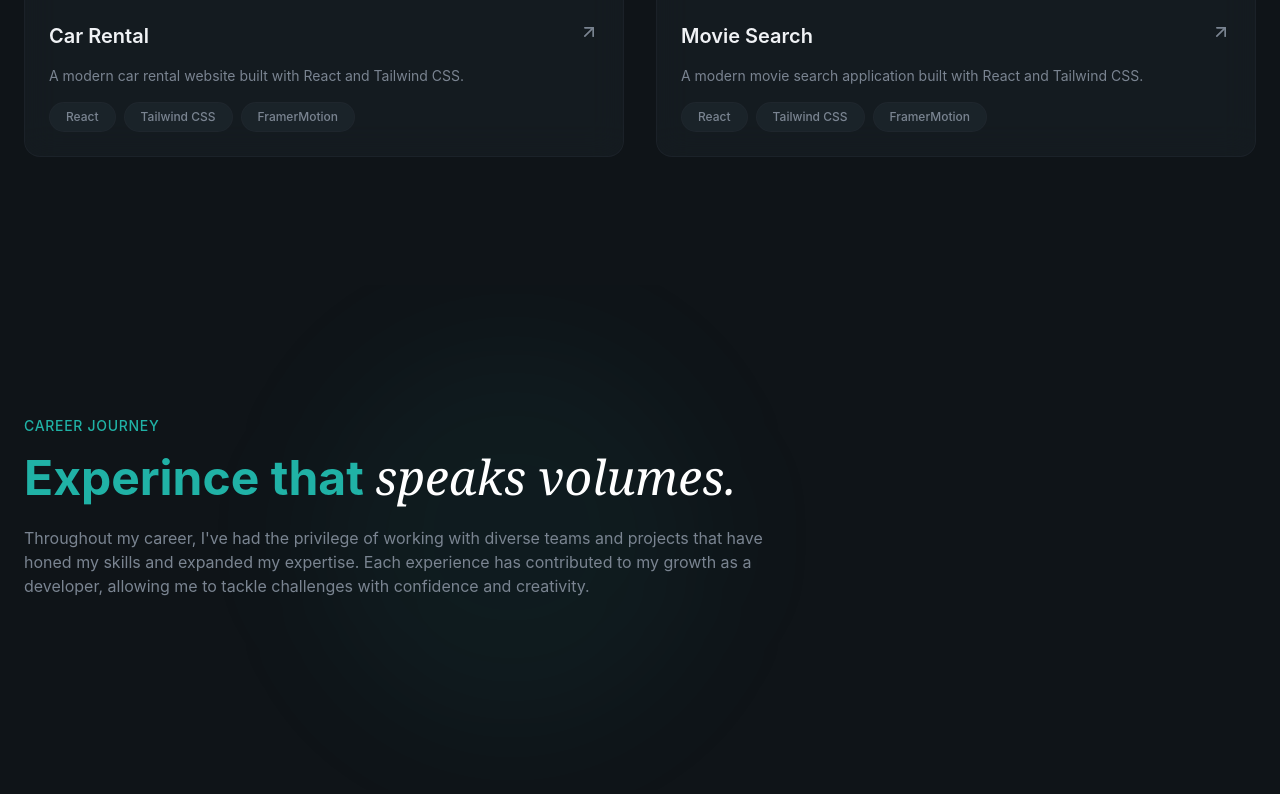
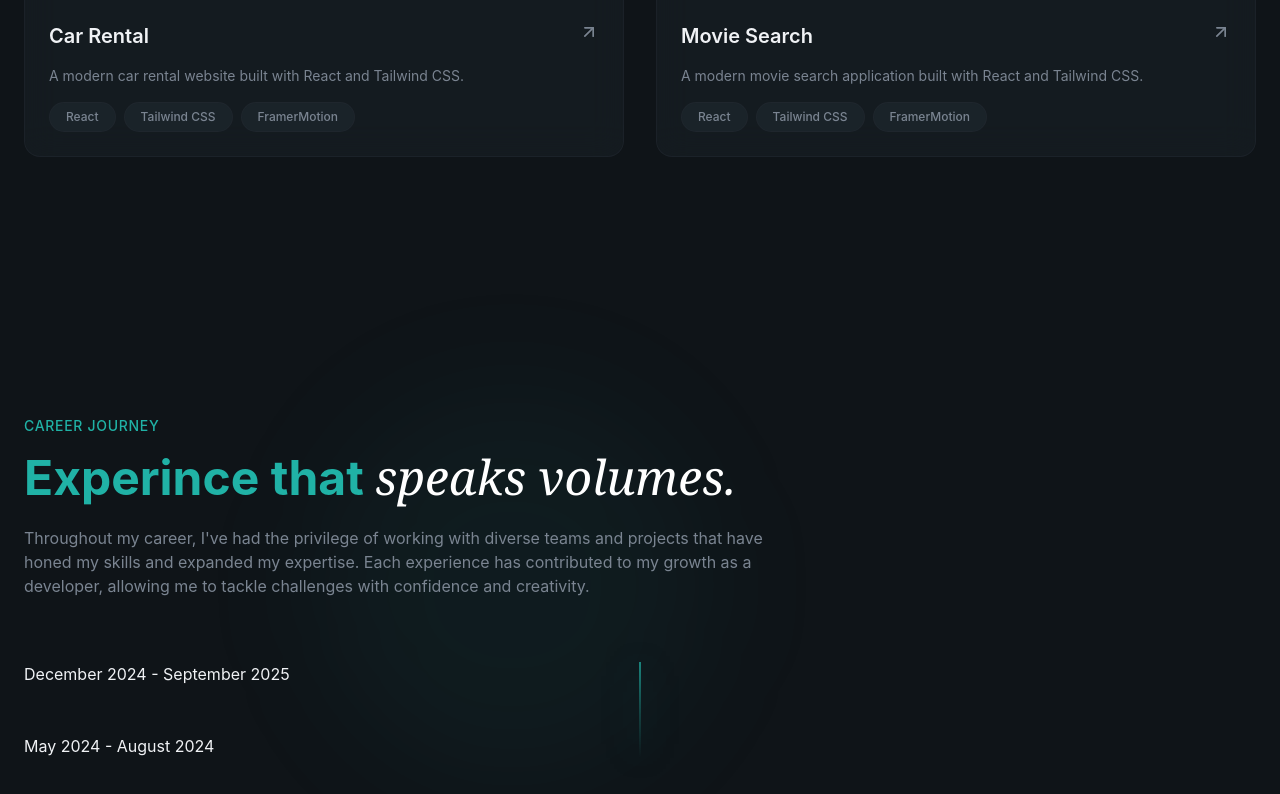
Before and after one commit to eissamonet/SWD-Portfolio, a React (Vite) app: page / in a window 1280 px wide. Shown: the part 3147-3941 px from the top of the page. Built offline with nearby package versions, Linux system fonts and the light colour scheme.

Commit message:
experience updated

```diff
--- a/src/sections/Experience.jsx
+++ b/src/sections/Experience.jsx
@@ -40,6 +40,24 @@ export const Experience = () => {
         {/* timeline */}
         <div className="relative">
           <div className="timeline-glow absolute left-0 md:left-1/2 top-0 bottom-0 w-[2px] bg-gradient-to-b from-primary/70 via-primary/30 to-transparent md:-translate-x-1/2 shadow-[0_0_25px_rgba(32,178,166,0.8)]" />
+
+          {/* experience items */}
+          <div className="space-y-12">
+            {experiences.map((exp, index) => (
+              <div key={index}>
+
+                {/* timeline item container */}
+                <div></div>
+
+                {/* content */}
+                <div>
+                  <div>
+                    <span>{exp.period}</span>
+                  </div>
+                </div>
+              </div>
+            ))}
+          </div>
         </div>
       </div>
     </section>
```
